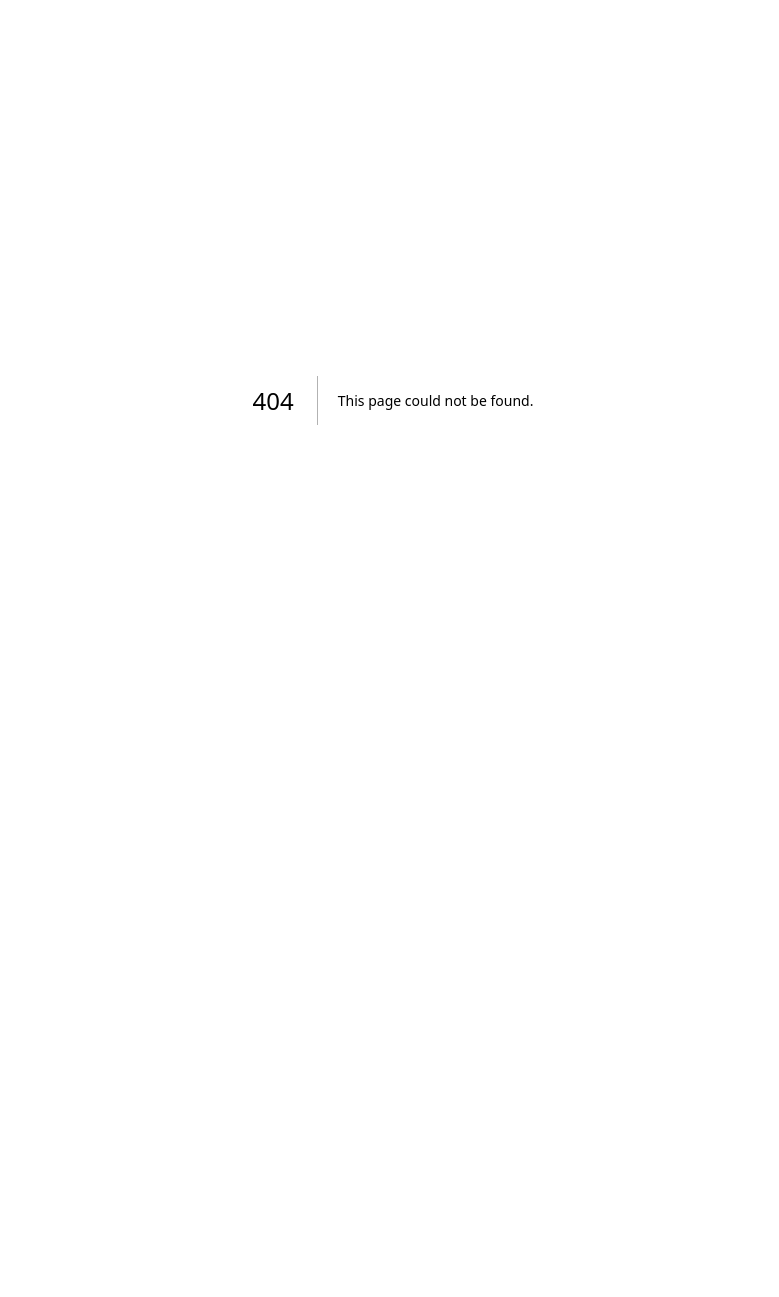
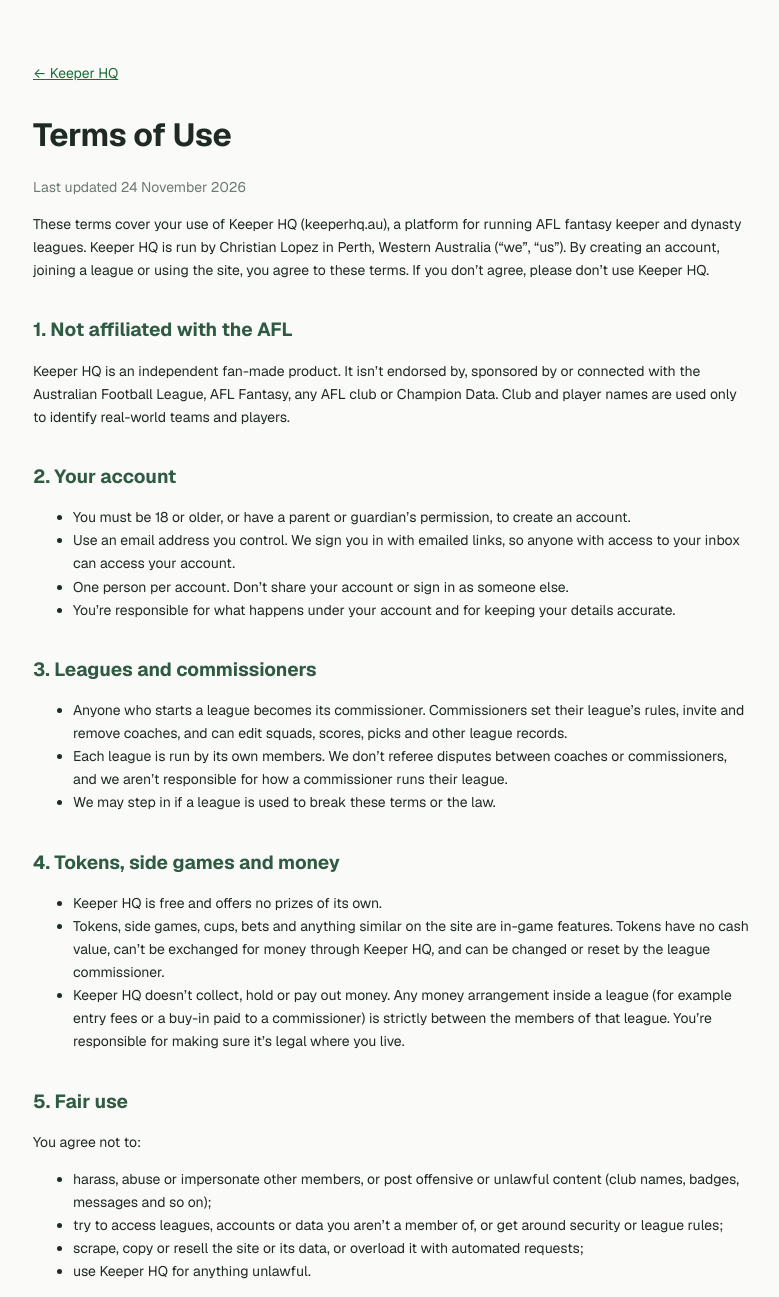
Before and after one commit to CASA-homes/gtrain, a Next.js app: page /terms in a window 1280 px wide. Before the commit this address had no page. Shown: the top 1297 px of the page, without its empty margins (247-1026 px from the left). Before the commit the page ends 800 px from the top, so only its background shows below. Built offline with nearby package versions, Linux system fonts and the light colour scheme.

Commit message:
Add Terms of Use page

```diff
--- /dev/null
+++ b/app/terms/page.tsx
@@ -0,0 +1,117 @@
+import type { Metadata } from 'next';
+import Link from 'next/link';
+
+export const metadata: Metadata = {
+  title: 'Terms of Use · Keeper HQ',
+  description: 'The rules for using Keeper HQ.',
+};
+
+const UPDATED = '24 November 2026';
+const CONTACT = 'hello@keeperhq.au';
+
+const wrap: React.CSSProperties = { maxWidth: 760, margin: '0 auto', padding: '48px 20px 80px', lineHeight: 1.65, color: '#1f2a24' };
+const h1: React.CSSProperties = { fontSize: 32, fontWeight: 800, letterSpacing: '-0.01em', margin: '0 0 4px' };
+const h2: React.CSSProperties = { fontSize: 19, fontWeight: 700, margin: '32px 0 8px', color: '#2f5a43' };
+const muted: React.CSSProperties = { color: '#6b7a71', fontSize: 14 };
+
+export default function TermsPage() {
+  return (
+    <main style={wrap}>
+      <p style={{ ...muted, marginBottom: 24 }}><Link href="/">← Keeper HQ</Link></p>
+      <h1 style={h1}>Terms of Use</h1>
+      <p style={muted}>Last updated {UPDATED}</p>
+
+      <p>
+        These terms cover your use of Keeper HQ (keeperhq.au), a platform for running AFL fantasy keeper and dynasty
+        leagues. Keeper HQ is run by Christian Lopez in Perth, Western Australia (&ldquo;we&rdquo;, &ldquo;us&rdquo;).
+        By creating an account, joining a league or using the site, you agree to these terms. If you don&rsquo;t agree,
+        please don&rsquo;t use Keeper HQ.
+      </p>
+
+      <h2 style={h2}>1. Not affiliated with the AFL</h2>
+      <p>
+        Keeper HQ is an independent fan-made product. It isn&rsquo;t endorsed by, sponsored by or connected with the
+        Australian Football League, AFL Fantasy, any AFL club or Champion Data. Club and player names are used only to
+        identify real-world teams and players.
+      </p>
+
+      <h2 style={h2}>2. Your account</h2>
+      <ul>
+        <li>You must be 18 or older, or have a parent or guardian&rsquo;s permission, to create an account.</li>
+        <li>Use an email address you control. We sign you in with emailed links, so anyone with access to your inbox can access your account.</li>
+        <li>One person per account. Don&rsquo;t share your account or sign in as someone else.</li>
+        <li>You&rsquo;re responsible for what happens under your account and for keeping your details accurate.</li>
+      </ul>
+
+      <h2 style={h2}>3. Leagues and commissioners</h2>
+      <ul>
+        <li>Anyone who starts a league becomes its commissioner. Commissioners set their league&rsquo;s rules, invite and remove coaches, and can edit squads, scores, picks and other league records.</li>
+        <li>Each league is run by its own members. We don&rsquo;t referee disputes between coaches or commissioners, and we aren&rsquo;t responsible for how a commissioner runs their league.</li>
+        <li>We may step in if a league is used to break these terms or the law.</li>
+      </ul>
+
+      <h2 style={h2}>4. Tokens, side games and money</h2>
+      <ul>
+        <li>Keeper HQ is free and offers no prizes of its own.</li>
+        <li>Tokens, side games, cups, bets and anything similar on the site are in-game features. Tokens have no cash value, can&rsquo;t be exchanged for money through Keeper HQ, and can be changed or reset by the league commissioner.</li>
+        <li>Keeper HQ doesn&rsquo;t collect, hold or pay out money. Any money arrangement inside a league (for example entry fees or a buy-in paid to a commissioner) is strictly between the members of that league. You&rsquo;re responsible for making sure it&rsquo;s legal where you live.</li>
+      </ul>
+
+      <h2 style={h2}>5. Fair use</h2>
+      <p>You agree not to:</p>
+      <ul>
+        <li>harass, abuse or impersonate other members, or post offensive or unlawful content (club names, badges, messages and so on);</li>
+        <li>try to access leagues, accounts or data you aren&rsquo;t a member of, or get around security or league rules;</li>
+        <li>scrape, copy or resell the site or its data, or overload it with automated requests;</li>
+        <li>use Keeper HQ for anything unlawful.</li>
+      </ul>
+      <p>We may suspend or remove accounts, content or leagues that break these rules.</p>
+
+      <h2 style={h2}>6. Stats, scores and ratings</h2>
+      <p>
+        Player stats and scores come from publicly available sources and can be late, incomplete or wrong. Player ratings,
+        values, projections, scouting notes and other analysis are opinions and estimates, not facts or advice.
+        Commissioners can correct scores in their own league, and the commissioner&rsquo;s figures are final for that league.
+      </p>
+
+      <h2 style={h2}>7. Your content</h2>
+      <p>
+        You keep ownership of what you add, such as club names, badges and messages. You let us store and show it so the
+        site works for you and your league. The Keeper HQ name, logo, design and code belong to us.
+      </p>
+
+      <h2 style={h2}>8. Availability and changes</h2>
+      <p>
+        Keeper HQ is provided as is. We aim to keep it running smoothly but can&rsquo;t promise it will always be
+        available, error-free or keep every feature. We may change, pause or stop parts of the site, and we may update these
+        terms. If we make a significant change, we&rsquo;ll post it on the site. If you keep using Keeper HQ after a change,
+        that means you accept the updated terms.
+      </p>
+
+      <h2 style={h2}>9. Liability</h2>
+      <p>
+        Nothing in these terms limits rights you have under the Australian Consumer Law that can&rsquo;t be excluded.
+        Otherwise, to the extent the law allows, we aren&rsquo;t liable for any indirect loss, lost data, lost results or
+        disputes within a league that come from using Keeper HQ. Because the service is free, our total liability is
+        limited to resupplying the service.
+      </p>
+
+      <h2 style={h2}>10. Closing your account</h2>
+      <p>
+        You can stop using Keeper HQ at any time. To have your account deleted, email us. A league&rsquo;s history (past
+        trades, results and drafts) may stay in that league with your name removed or replaced.
+      </p>
+
+      <h2 style={h2}>11. Disputes and governing law</h2>
+      <p>
+        If you have a problem, email us first and we&rsquo;ll try to sort it out within 30 days. These terms are governed by
+        the laws of Western Australia, and the courts of Western Australia have jurisdiction.
+      </p>
+
+      <h2 style={h2}>12. Contact</h2>
+      <p>
+        <a href={`mailto:${CONTACT}`}>{CONTACT}</a>. See also our <Link href="/privacy">Privacy Policy</Link>.
+      </p>
+    </main>
+  );
+}
```
